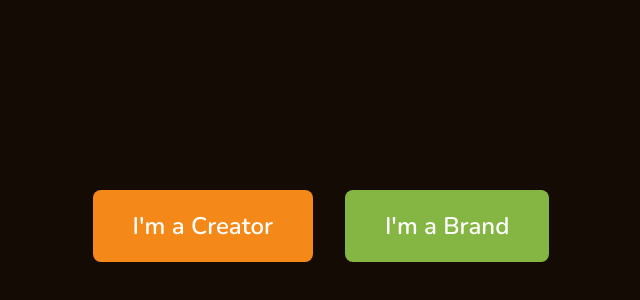
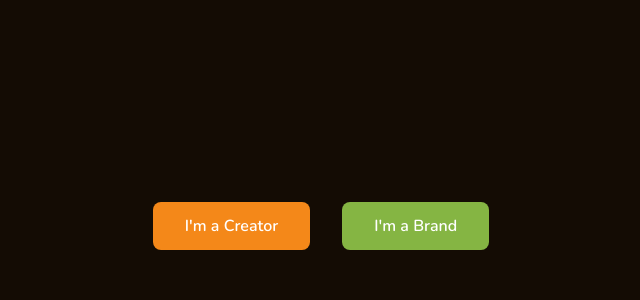
Before and after one commit to FruitStudioUK/Fruit-Site, a Next.js app: page / in a window 1280 px wide. Shown: the part 174-474 px from the top of the page, without its empty margins (319-959 px from the left). Built offline with nearby package versions, Linux system fonts and the light colour scheme.

Commit message:
Update page.tsx

```diff
--- a/app/page.tsx
+++ b/app/page.tsx
@@ -29,22 +29,49 @@ export default function HomePage() {
         }`}
       >
         <button
-  onClick={() => handleSelect('creator')}
-  className="btn-primary btn-ripple btn-ripple-orange text-2xl py-5 px-10"
+  onClick={(e) => {
+    createRipple(e);
+    handleSelect("creator");
+  }}
+  className="btn-primary relative overflow-hidden"
 >
   I'm a Creator
 </button>
 
 <button
-  onClick={() => handleSelect('brand')}
-  className="btn-secondary btn-ripple btn-ripple-green text-2xl py-5 px-10"
+  onClick={(e) => {
+    createRipple(e);
+    handleSelect("brand");
+  }}
+  className="btn-secondary relative overflow-hidden"
 >
   I'm a Brand
 </button>
 
+
       </div>
     );
   }
+
+  function createRipple(event: React.MouseEvent<HTMLButtonElement>) {
+  const button = event.currentTarget;
+  const circle = document.createElement("span");
+  const diameter = Math.max(button.clientWidth, button.clientHeight);
+  const radius = diameter / 2;
+
+  circle.style.width = circle.style.height = `${diameter}px`;
+  circle.style.left = `${event.clientX - button.getBoundingClientRect().left - radius}px`;
+  circle.style.top = `${event.clientY - button.getBoundingClientRect().top - radius}px`;
+  circle.classList.add("ripple");
+
+  const ripple = button.getElementsByClassName("ripple")[0];
+  if (ripple) {
+    ripple.remove();
+  }
+
+  button.appendChild(circle);
+}
+
 
   return (
     <main className="animate-fade-in-delayed">
```
